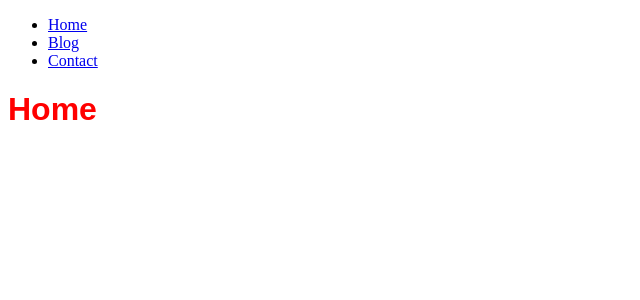
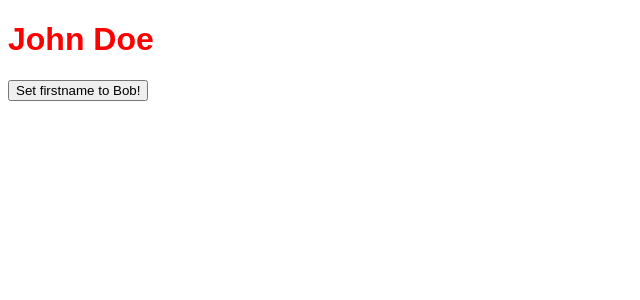
Before and after one commit to MaaikeBommerson/react-native, a React (Create React App) app: page / in a window 1280 px wide. Shown: the top 300 px of the page, without its empty margins (0-640 px from the left). Built offline with nearby package versions, Linux system fonts and the light colour scheme.

Commit message:
useState (#11)

```diff
--- a/src/App.js
+++ b/src/App.js
@@ -1,25 +1,29 @@
-import {BrowserRouter, Routes, Route } from "react-router-dom"
-import Menu from "./views/Menu"
-import Home from "./views/Home"
-import Blog from "./views/Blog"
-import Contact from "./views/Contact"
-import Path from "./views/Path"
-
-import NotFound from "./views/NotFound"
+import { useState } from 'react'
 
 const App = () => {
+    const person = {
+      id: 1,
+      firstname: "John",
+      lastname: "Doe",
+      job: "Developer"
+    }
+
+    const [employee, setEmployee] = useState(person)
+
+    const updateEmployee = ({firstname}) => {
+      setEmployee(prev => ({... prev, firstname}) )
+      console.log(employee)
+    }
+
     return(
-       <BrowserRouter>
-          <Routes>
-           <Route path="/" element={<Menu />}>
-                <Route index element={<Home />} />
-                <Route path="blog" element={<Blog />} />
-                <Route path="contact" element={<Contact />} />
-                <Route path="/data/:slug/:id" element={<Path />} />
-                <Route path="*" element={<NotFound />} />
-            </Route>
-         </Routes>
-       </BrowserRouter>
+       <>
+       <h1>{`${employee.firstname} ${employee.lastname}`}</h1>
+       <button
+       type="button"
+       onClick={() => updateEmployee({firstname: "Bob"})}>
+        Set firstname to Bob!
+       </button>
+       </>
     )
 }
 
```
